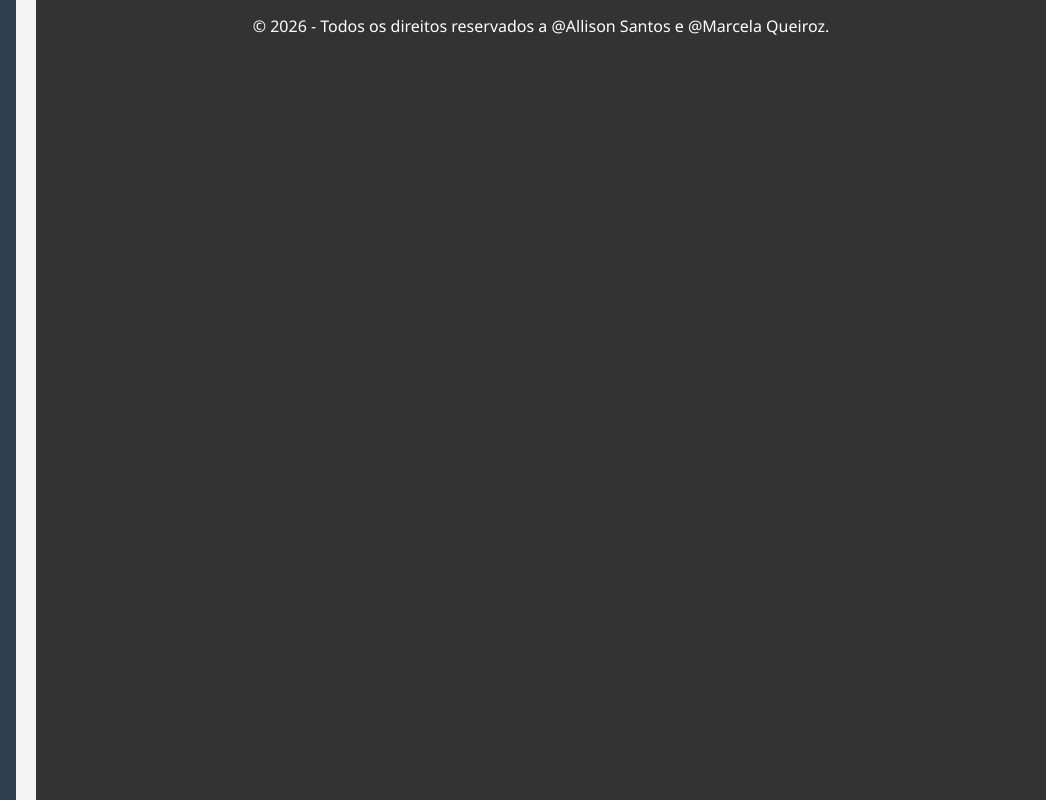
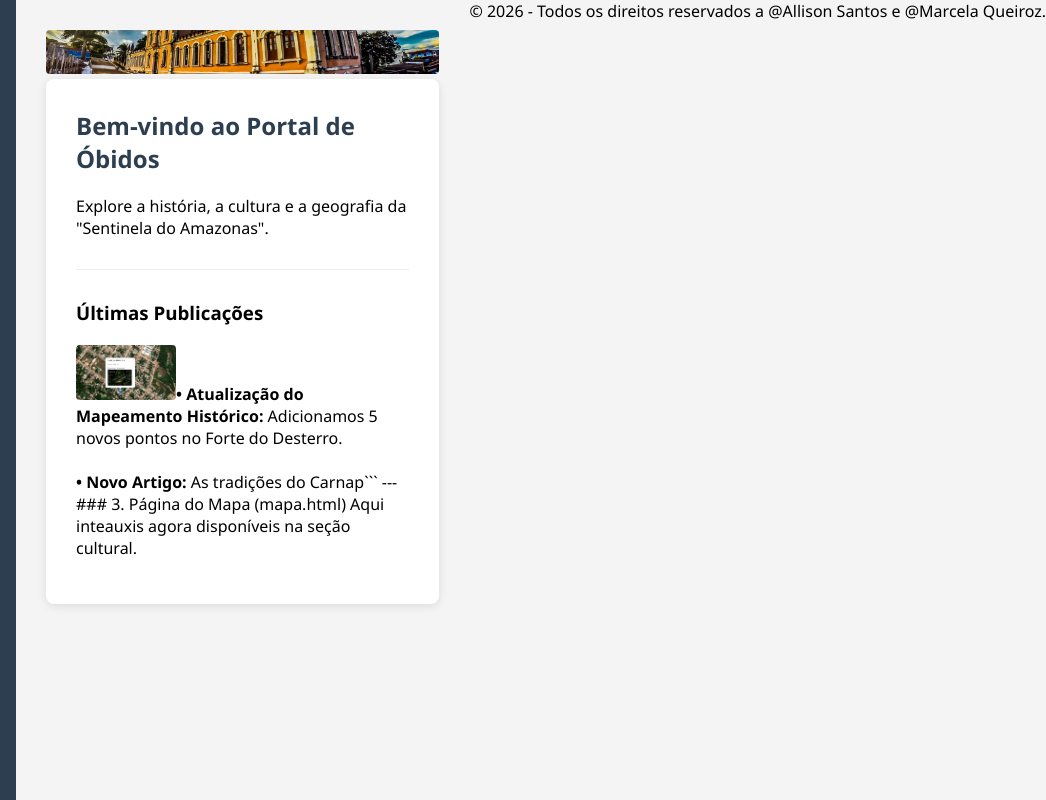
Before and after one commit to allisonsanto/clicaai, a website: page index.html in a window 1280 px wide. Shown: the full height of the page, 234-1280 px from the left. Drawn offline with Linux system fonts and the light colour scheme.

Commit message:
Update style.css

```diff
--- a/style.css
+++ b/style.css
@@ -47,13 +47,6 @@
         .error { color: red; margin-top: 5px; }     }
 
 .conteudo-site {
-    flex: 0; /* Faz o conteúdo ocupar todo o espaço disponível, empurrando o rodapé para baixo */
+    flex: 1; /* Faz o conteúdo ocupar todo o espaço disponível, empurrando o rodapé para baixo */
     padding: 20px;
     background-color: #f4f4f4;     }
-
-.rodape-fixo {
-    background-color: #333;
-    color: #fff;
-    text-align: center;
-    padding: 15px 0;
-    width: 100%;     }
```
